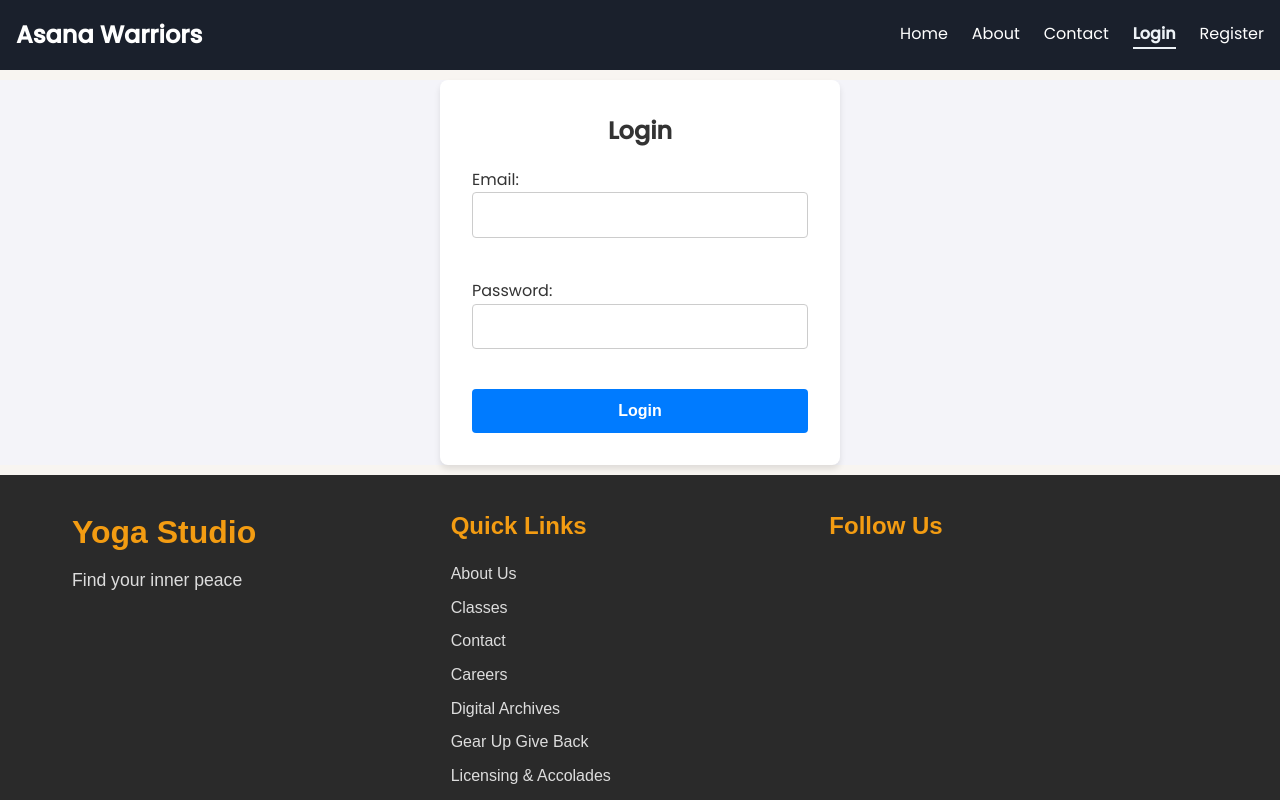
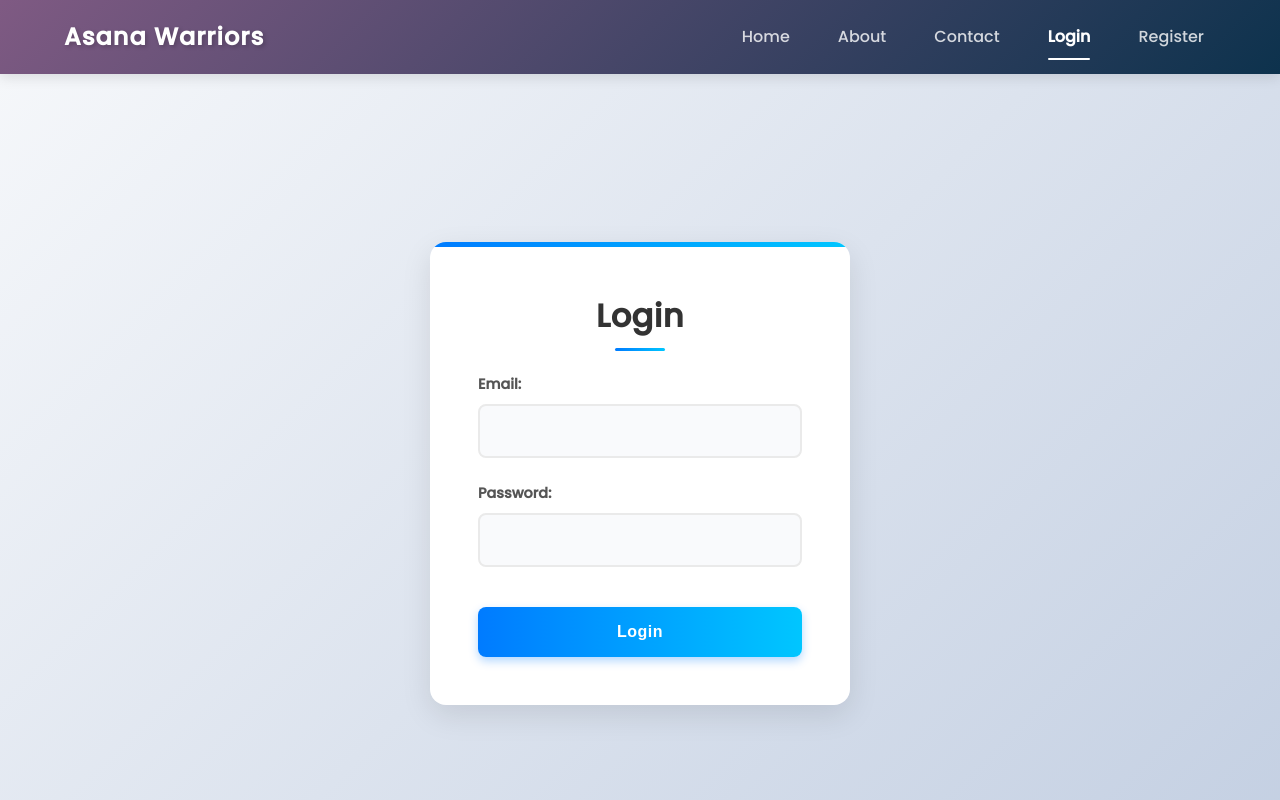
Before and after one commit to arpit7s/Asana-Warriors, a React app: page /login in a window 1280 px wide. Shown: the top 800 px of the page. Built offline with nearby package versions, Linux system fonts and the light colour scheme; no server answers; the HTML template or start-up script is replaced by a standard one.

Commit message:
style chages

```diff
--- a/src/components/common/Navbar.css
+++ b/src/components/common/Navbar.css
@@ -1,63 +1,149 @@
-/* Navbar container */
+/* Navbar.css - Enhanced styling for Asana Warriors */
+
 .navbar {
-    background-color: #1a202c; /* gray-900 */
-    color: white;
-    padding: 1rem; /* p-4 */
+  background: linear-gradient(135deg, #7f5a83 0%, #0d324d 100%);
+  box-shadow: 0 4px 12px rgba(0, 0, 0, 0.1);
+  padding: 1rem 0;
+  position: sticky;
+  top: 0;
+  z-index: 1000;
 }
 
-  /* Centered content wrapper */
-  .navbar .container {
-    max-width: 112rem; /* max-w-7xl */
-    margin-left: auto;
-    margin-right: auto;
+.container {
+  width: 90%;
+  max-width: 1200px;
+  margin: 0 auto;
   display: flex;
   justify-content: space-between;
   align-items: center;
 }
 
-  /* Logo styles */
-  .navbar .logo {
-    font-size: 1.5rem; /* text-2xl */
-    font-weight: bold;
+.logo {
+  color: white;
+  font-size: 1.5rem;
+  font-weight: 700;
+  letter-spacing: 1px;
+  text-shadow: 2px 2px 4px rgba(0, 0, 0, 0.2);
+  transition: transform 0.3s ease;
 }
 
-  /* Navbar links container */
-  .navbar .links {
-    display: flex;
-    gap: 1.5rem; /* space-x-6 */
+.logo:hover {
+  transform: scale(1.05);
 }
 
-  /* Navbar links styles */
-  .navbar .link {
-    text-decoration: none;
-    color: white;
-    transition: color 0.2s ease;
+.links {
+  display: flex;
+  gap: 1.5rem;
+  align-items: center;
 }
 
-  .navbar .link:hover {
-    color: #e2e8f0; /* hover:text-gray-400 */
+.link {
+  color: rgba(255, 255, 255, 0.8);
+  text-decoration: none;
+  font-size: 1rem;
+  font-weight: 500;
+  padding: 0.5rem 0.75rem;
+  border-radius: 4px;
+  transition: all 0.3s ease;
+  position: relative;
 }
 
-  /* Active link styles */
-  .navbar .link.active {
-    color: #edf2f7; /* text-gray-300 */
-    font-weight: bold;
-    border-bottom: 2px solid #edf2f7; /* underline effect */
+.link:hover {
+  color: white;
+  background-color: rgba(255, 255, 255, 0.1);
 }
 
-  /* Mobile menu toggle button */
-  .navbar .mobile-menu {
+.link.active {
+  color: white;
+  font-weight: 600;
+}
+
+.link.active::after {
+  content: '';
+  position: absolute;
+  bottom: -2px;
+  left: 0.75rem;
+  right: 0.75rem;
+  height: 2px;
+  background-color: #fff;
+  border-radius: 1px;
+}
+
+button.link {
+  background: none;
+  border: 1px solid rgba(255, 255, 255, 0.3);
+  cursor: pointer;
+  padding: 0.5rem 1rem;
+}
+
+button.link:hover {
+  border-color: white;
+  background-color: rgba(255, 255, 255, 0.15);
+}
+
+.mobile-menu {
   display: none;
 }
 
-  /* Responsive styling */
+/* Media Queries for Responsive Design */
 @media (max-width: 768px) {
-    /* Show mobile menu on smaller screens */
-    .navbar .links {
-      display: none; /* hidden md:flex */
+  .links {
+    display: none;
+    position: absolute;
+    top: 100%;
+    left: 0;
+    right: 0;
+    flex-direction: column;
+    background-color: #0d324d;
+    padding: 1rem 0;
+    gap: 0;
+    box-shadow: 0 4px 12px rgba(0, 0, 0, 0.1);
   }
 
-    .navbar .mobile-menu {
+  .links.active {
+    display: flex;
+  }
+
+  .link {
+    width: 100%;
+    text-align: center;
+    padding: 1rem 0;
+    border-radius: 0;
+  }
+
+  .link:hover {
+    background-color: rgba(255, 255, 255, 0.05);
+  }
+
+  .link.active::after {
+    display: none;
+  }
+
+  .mobile-menu {
     display: block;
   }
 }
+
+/* Animation for mobile menu */
+@keyframes slideDown {
+  from {
+    opacity: 0;
+    transform: translateY(-10px);
+  }
+
+  to {
+    opacity: 1;
+    transform: translateY(0);
+  }
+}
+
+.links.active {
+  animation: slideDown 0.3s ease forwards;
+}
+
+/* Focus states for accessibility */
+.link:focus,
+button.link:focus {
+  outline: 2px solid rgba(255, 255, 255, 0.5);
+  outline-offset: 2px;
+}
--- a/src/components/common/Navbar.jsx
+++ b/src/components/common/Navbar.jsx
@@ -1,7 +1,36 @@
-import React from "react";
+import React, { useEffect, useState } from "react";
 import { NavLink } from "react-router-dom";
+import { auth } from "../../Firebase/firebaseConfig";
 import "./Navbar.css";
+
 const Navbar = () => {
+    const [user, setUser] = useState(null);
+
+    // Monitor authentication state
+    useEffect(() => {
+        const unsubscribe = auth.onAuthStateChanged((user) => {
+            if (user) {
+                setUser(user);
+            } else {
+                setUser(null);
+            }
+        });
+
+
+        return () => unsubscribe();
+    }, []);
+
+    // Function to handle logout
+    const handleLogout = () => {
+        auth.signOut()
+            .then(() => {
+                console.log("User logged out");
+            })
+            .catch((error) => {
+                console.error("Error logging out:", error);
+            });
+    };
+
     return (
         <nav className="navbar">
             <div className="container">
@@ -16,12 +45,22 @@ const Navbar = () => {
                     <NavLink to="/contact" className="link" activeClassName="active">
                         Contact
                     </NavLink>
+
+                    {/* Conditionally render Login/Register or Logout */}
+                    {!user ? (
+                        <>
                             <NavLink to="/login" className="link" activeClassName="active">
                                 Login
                             </NavLink>
                             <NavLink to="/register" className="link" activeClassName="active">
                                 Register
                             </NavLink>
+                        </>
+                    ) : (
+                        <button className="link" onClick={handleLogout}>
+                            Logout
+                        </button>
+                    )}
                 </div>
 
                 <div className="mobile-menu">
--- a/src/styles/Login.css
+++ b/src/styles/Login.css
@@ -2,59 +2,260 @@
   display: flex;
   justify-content: center;
   align-items: center;
-    margin: 10px auto;
-    background-color: #f4f4f9;
+  min-height: 100vh;
+  background: linear-gradient(135deg, #f5f7fa 0%, #c3cfe2 100%);
+  padding: 20px;
 }
 
 .login-form {
   background-color: white;
-    padding: 2rem;
-    border-radius: 8px;
-    box-shadow: 0 4px 6px rgba(0, 0, 0, 0.1);
+  padding: 3rem;
+  border-radius: 16px;
+  box-shadow: 0 10px 30px rgba(0, 0, 0, 0.1);
   width: 100%;
-    max-width: 400px;
+  max-width: 420px;
+  position: relative;
+  overflow: hidden;
+  transition: all 0.3s ease;
+}
+
+.login-form::before {
+  content: '';
+  position: absolute;
+  top: 0;
+  left: 0;
+  right: 0;
+  height: 5px;
+  background: linear-gradient(90deg, #007bff, #00c6ff);
 }
 
 .login-form h2 {
   text-align: center;
-    margin-bottom: 1rem;
-    font-size: 1.5rem;
+  margin-bottom: 2rem;
+  font-size: 2rem;
   color: #333;
+  font-weight: 700;
+  letter-spacing: 0.5px;
+  position: relative;
+}
+
+.login-form h2::after {
+  content: '';
+  position: absolute;
+  bottom: -10px;
+  left: 50%;
+  transform: translateX(-50%);
+  width: 50px;
+  height: 3px;
+  background: linear-gradient(90deg, #007bff, #00c6ff);
+  border-radius: 3px;
+}
+
+.form-group {
+  margin-bottom: 1.5rem;
+  position: relative;
+}
+
+.login-form label {
+  display: block;
+  margin-bottom: 0.5rem;
+  font-weight: 600;
+  color: #555;
+  font-size: 0.9rem;
+  transition: all 0.2s;
 }
 
 .login-form input {
   width: 100%;
-    padding: 0.8rem;
-    margin-bottom: 1rem;
-    border: 1px solid #ccc;
-    border-radius: 4px;
+  padding: 1rem 1.2rem;
+  border: 2px solid #eaeaea;
+  border-radius: 8px;
   font-size: 1rem;
+  transition: all 0.3s;
+  background-color: #f9fafc;
+  color: #333;
 }
 
 .login-form input:focus {
   border-color: #007bff;
+  box-shadow: 0 0 0 4px rgba(0, 123, 255, 0.15);
+  background-color: #fff;
   outline: none;
+}
+
+.login-form input::placeholder {
+  color: #aab0bc;
+  font-size: 0.9rem;
 }
 
 .login-form button {
   width: 100%;
-    padding: 0.8rem;
-    background-color: #007bff;
+  padding: 1rem;
+  margin-top: 1rem;
+  background: linear-gradient(90deg, #007bff, #00c6ff);
   color: white;
   border: none;
-    border-radius: 4px;
+  border-radius: 8px;
   font-size: 1rem;
+  font-weight: 600;
+  letter-spacing: 0.5px;
   cursor: pointer;
+  transition: all 0.3s;
+  box-shadow: 0 4px 10px rgba(0, 123, 255, 0.3);
 }
 
 .login-form button:hover {
-    background-color: #0056b3;
+  background: linear-gradient(90deg, #0062cc, #0097e6);
+  transform: translateY(-2px);
+  box-shadow: 0 7px 14px rgba(0, 123, 255, 0.4);
 }
 
-  .login-form p {
-    color: red;
+.login-form button:active {
+  transform: translateY(0);
+  box-shadow: 0 4px 8px rgba(0, 123, 255, 0.3);
+}
+
+.login-form button:disabled {
+  background: linear-gradient(90deg, #ccd9e6, #d4e6f1);
+  cursor: not-allowed;
+  transform: none;
+  box-shadow: none;
+}
+
+.login-form p.error {
+  color: #e53935;
   font-size: 0.875rem;
-    margin-top: -0.5rem;
+  background-color: rgba(229, 57, 53, 0.1);
+  padding: 0.8rem;
+  border-radius: 6px;
+  margin-bottom: 1.5rem;
+  text-align: left;
+  border-left: 3px solid #e53935;
+}
+
+.login-options {
+  display: flex;
+  justify-content: space-between;
+  align-items: center;
+  margin-top: 1.5rem;
   margin-bottom: 1rem;
+}
+
+.remember-me {
+  display: flex;
+  align-items: center;
+}
+
+.remember-me input[type="checkbox"] {
+  width: auto;
+  margin-right: 0.5rem;
+}
+
+.forgot-password {
+  color: #007bff;
+  text-decoration: none;
+  font-size: 0.9rem;
+  font-weight: 500;
+  transition: color 0.3s;
+}
+
+.forgot-password:hover {
+  color: #0056b3;
+  text-decoration: underline;
+}
+
+.signup-link {
+  text-align: center;
+  margin-top: 2rem;
+  color: #666;
+  font-size: 0.9rem;
+}
+
+.signup-link a {
+  color: #007bff;
+  text-decoration: none;
+  font-weight: 600;
+  transition: color 0.3s;
+}
+
+.signup-link a:hover {
+  color: #0056b3;
+  text-decoration: underline;
+}
+
+/* Social login buttons */
+.social-login {
+  margin-top: 2rem;
+  position: relative;
   text-align: center;
 }
+
+.social-login::before {
+  content: 'OR';
+  position: absolute;
+  top: -10px;
+  left: 50%;
+  transform: translateX(-50%);
+  background-color: white;
+  padding: 0 10px;
+  color: #aab0bc;
+  font-size: 0.8rem;
+}
+
+.social-login-divider {
+  height: 1px;
+  background-color: #eaeaea;
+  margin-bottom: 1.5rem;
+}
+
+.social-buttons {
+  display: flex;
+  justify-content: center;
+  gap: 1rem;
+}
+
+.social-button {
+  display: flex;
+  align-items: center;
+  justify-content: center;
+  padding: 0.8rem;
+  border-radius: 50%;
+  background-color: #f5f7fa;
+  border: 1px solid #eaeaea;
+  cursor: pointer;
+  transition: all 0.3s;
+}
+
+.social-button:hover {
+  background-color: #eaeaea;
+  transform: translateY(-2px);
+}
+
+/* Animation effects */
+@keyframes fadeIn {
+  from {
+    opacity: 0;
+    transform: translateY(20px);
+  }
+
+  to {
+    opacity: 1;
+    transform: translateY(0);
+  }
+}
+
+.login-form {
+  animation: fadeIn 0.5s ease-out;
+}
+
+/* Responsive styles */
+@media (max-width: 640px) {
+  .login-form {
+    padding: 2rem;
+    border-radius: 12px;
+  }
+
+  .login-form h2 {
+    font-size: 1.5rem;
+  }
+}
--- a/src/styles/Register.css
+++ b/src/styles/Register.css
@@ -1,94 +1,186 @@
-/* Register container */
+/* Main container styling with gradient background */
 .register-container {
-  width: 100%;
-  max-width: 400px;
-  padding: 2rem;
-  margin: 20px auto;
-  background-color: #fff;
-  border-radius: 10px;
-  box-shadow: 0 6px 15px rgba(0, 0, 0, 0.1);
-  text-align: center;
-  transition: transform 0.3s ease, box-shadow 0.3s ease;
+  max-width: 450px;
+  margin: 60px auto;
+  padding: 40px;
+  border-radius: 12px;
+  box-shadow: 0 10px 25px rgba(0, 0, 0, 0.15);
+  background: #ffffff;
+  position: relative;
+  overflow: hidden;
 }
 
-.register-container:hover {
-  transform: translateY(-5px);
-  box-shadow: 0 8px 20px rgba(0, 0, 0, 0.1);
+/* Decorative background element */
+.register-container::before {
+  content: '';
+  position: absolute;
+  top: 0;
+  left: 0;
+  right: 0;
+  height: 6px;
+  background: linear-gradient(90deg, #4a90e2, #63b3ed, #4c51bf);
 }
 
-/* Title styling */
-h2 {
-  font-size: 2rem;
-  font-weight: 600;
-  color: #333;
-  margin-bottom: 1.5rem;
+/* Header styling */
+.register-container h2 {
+  text-align: center;
+  margin-bottom: 30px;
+  color: #2d3748;
+  font-size: 28px;
+  font-weight: 700;
+  letter-spacing: 0.5px;
 }
 
-/* Form styling */
-form {
-  display: flex;
-  flex-direction: column;
-  gap: 1.5rem;
+/* Form groups */
+form div {
+  margin-bottom: 24px;
+  position: relative;
 }
 
-/* Input styling */
+/* Label styling */
+label {
+  display: block;
+  margin-bottom: 8px;
+  font-weight: 600;
+  color: #4a5568;
+  font-size: 15px;
+  transition: all 0.2s;
+}
+
+/* Input field styling */
 input {
-  padding: 14px;
-  border: 1px solid #ddd;
+  width: 100%;
+  padding: 14px 16px;
+  border: 2px solid #e2e8f0;
   border-radius: 8px;
-  font-size: 1rem;
-  outline: none;
+  font-size: 16px;
   transition: all 0.3s ease;
+  background-color: #f7fafc;
 }
 
 input:focus {
-  border-color: #007bff;
-  box-shadow: 0 0 5px rgba(0, 123, 255, 0.4);
+  outline: none;
+  border-color: #4a90e2;
+  box-shadow: 0 0 0 3px rgba(74, 144, 226, 0.2);
+  background-color: #fff;
+}
+
+/* Placeholder text */
+input::placeholder {
+  color: #a0aec0;
+  font-size: 14px;
 }
 
 /* Button styling */
 button {
+  width: 100%;
   padding: 14px;
-  background-color: #007bff;
+  background: linear-gradient(90deg, #4a90e2, #5a67d8);
   color: white;
-  font-size: 1.1rem;
-  font-weight: 600;
   border: none;
   border-radius: 8px;
+  font-size: 16px;
+  font-weight: 600;
   cursor: pointer;
-  transition: background-color 0.3s ease, transform 0.2s ease;
+  transition: all 0.3s ease;
+  box-shadow: 0 4px 6px rgba(74, 144, 226, 0.2);
+  letter-spacing: 0.5px;
 }
 
 button:hover {
-  background-color: #0056b3;
-  transform: scale(1.05);
+  background: linear-gradient(90deg, #3a7bc8, #4c51bf);
+  transform: translateY(-2px);
+  box-shadow: 0 7px 14px rgba(74, 144, 226, 0.25);
+}
+
+button:active {
+  transform: translateY(0);
 }
 
 button:disabled {
-  background-color: #ccc;
+  background: linear-gradient(90deg, #a5c6f3, #b2b7ff);
   cursor: not-allowed;
+  transform: none;
+  box-shadow: none;
 }
 
 /* Error message styling */
-p {
-  color: #ff4d4f;
-  font-size: 0.9rem;
-  margin-top: 0.5rem;
-  font-weight: 500;
+p[style*="color: red"] {
+  background-color: #fff5f5;
+  color: #e53e3e !important;
+  padding: 10px 15px;
+  border-radius: 6px;
+  border-left: 4px solid #e53e3e;
+  font-size: 14px;
+  margin-bottom: 20px;
 }
 
-/* Responsive design for smaller screens */
-@media (max-width: 768px) {
+/* Loading indicator for button */
+button:disabled::after {
+  content: '';
+  display: inline-block;
+  width: 12px;
+  height: 12px;
+  margin-left: 10px;
+  border: 2px solid #fff;
+  border-radius: 50%;
+  border-top-color: transparent;
+  animation: spin 1s linear infinite;
+}
+
+@keyframes spin {
+  to {
+    transform: rotate(360deg);
+  }
+}
+
+/* Additional elements for UX */
+.input-icon {
+  position: absolute;
+  right: 12px;
+  top: 42px;
+  color: #a0aec0;
+}
+
+/* Responsive styles */
+@media (max-width: 640px) {
   .register-container {
-    padding: 1.5rem;
-    width: 90%;
+    max-width: 100%;
+    margin: 30px 20px;
+    padding: 30px 20px;
+  }
+}
+
+/* Dark mode support */
+@media (prefers-color-scheme: dark) {
+  .register-container {
+    background: #1a202c;
+    box-shadow: 0 10px 25px rgba(0, 0, 0, 0.25);
   }
 
-  h2 {
-    font-size: 1.6rem;
+  .register-container h2 {
+    color: #e2e8f0;
   }
 
-  input, button {
-    font-size: 1rem;
+  label {
+    color: #e2e8f0;
+  }
+
+  input {
+    background-color: #2d3748;
+    border-color: #4a5568;
+    color: #e2e8f0;
+  }
+
+  input:focus {
+    background-color: #2d3748;
+  }
+
+  input::placeholder {
+    color: #718096;
+  }
+
+  p[style*="color: red"] {
+    background-color: rgba(229, 62, 62, 0.1);
   }
 }
```
Lines whose indentation alone changed are shown as unchanged.
